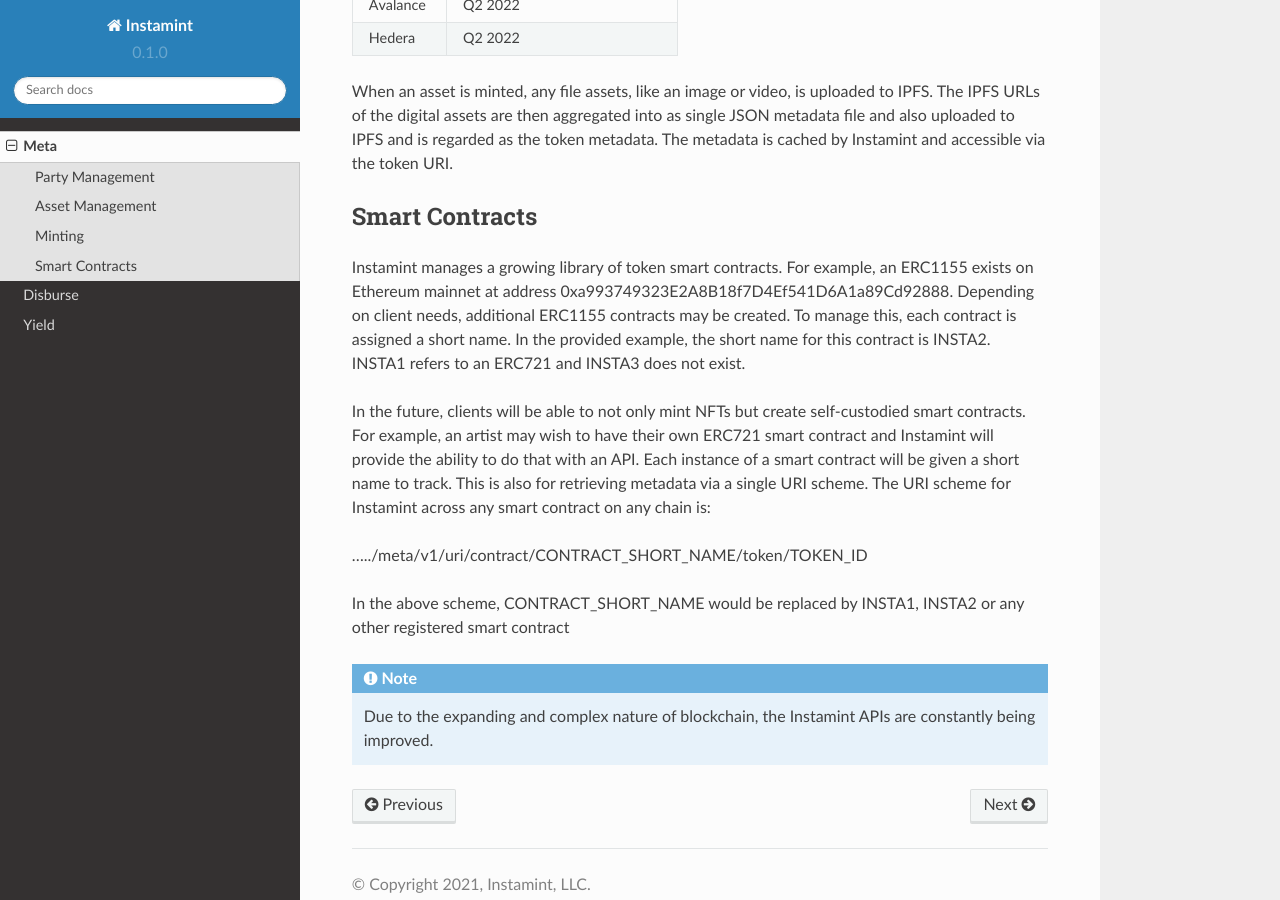
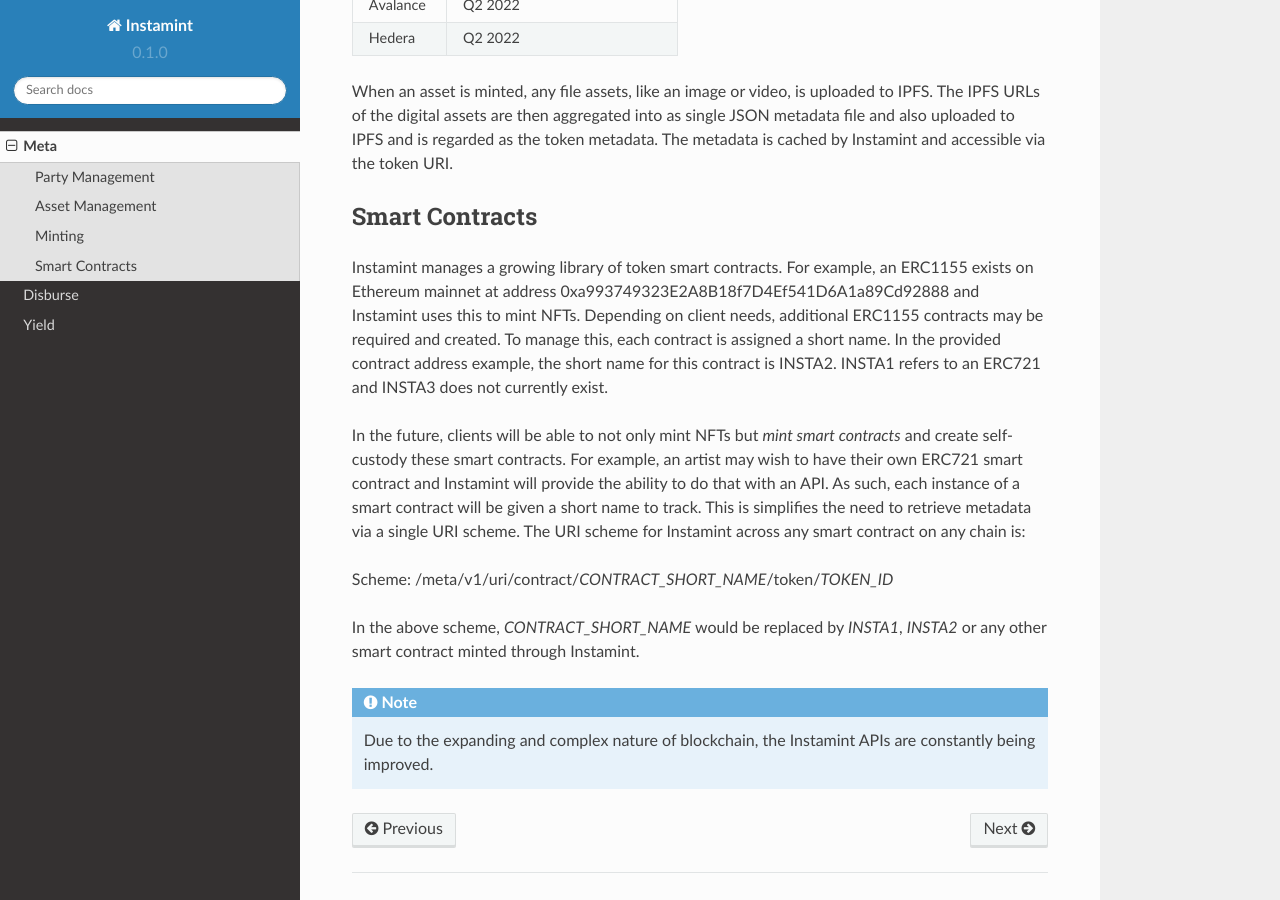
Before and after one commit to instamint/zzz-deprecated-docs, a Sphinx documentation site: the page built from docs/source/meta.rst, in a window 1280 px wide and 900 px high, scrolled down 1782 px. Built offline with Sphinx 7.4.7 and the Read the Docs theme 2.0.0, drawn with Linux system fonts in a browser that asks for light colours.

Commit message:
Update meta.rst

```diff
--- a/docs/source/meta.rst
+++ b/docs/source/meta.rst
@@ -88,13 +88,13 @@
 Smart Contracts
 -----------------
 
-Instamint manages a growing library of token smart contracts. For example, an ERC1155 exists on Ethereum mainnet at address 0xa993749323E2A8B18f7D4Ef541D6A1a89Cd92888. Depending on client needs, additional ERC1155 contracts may be created. To manage this, each contract is assigned a short name. In the provided example, the short name for this contract is INSTA2. INSTA1 refers to an ERC721 and INSTA3 does not exist.
+Instamint manages a growing library of token smart contracts. For example, an ERC1155 exists on Ethereum mainnet at address 0xa993749323E2A8B18f7D4Ef541D6A1a89Cd92888 and Instamint uses this to mint NFTs. Depending on client needs, additional ERC1155 contracts may be required and created. To manage this, each contract is assigned a short name. In the provided contract address example, the short name for this contract is INSTA2. INSTA1 refers to an ERC721 and INSTA3 does not currently exist.
 
-In the future, clients will be able to not only mint NFTs but create self-custodied smart contracts. For example, an artist may wish to have their own ERC721 smart contract and Instamint will provide the ability to do that with an API. Each instance of a smart contract will be given a short name to track. This is also for retrieving metadata via a single URI scheme. The URI scheme for Instamint across any smart contract on any chain is:
+In the future, clients will be able to not only mint NFTs but *mint smart contracts* and create self-custody these smart contracts. For example, an artist may wish to have their own ERC721 smart contract and Instamint will provide the ability to do that with an API. As such, each instance of a smart contract will be given a short name to track. This is simplifies the need to retrieve metadata via a single URI scheme. The URI scheme for Instamint across any smart contract on any chain is:
 
-...../meta/v1/uri/contract/CONTRACT_SHORT_NAME/token/TOKEN_ID
+Scheme: /meta/v1/uri/contract/*CONTRACT_SHORT_NAME*/token/*TOKEN_ID*
 
-In the above scheme, CONTRACT_SHORT_NAME would be replaced by INSTA1, INSTA2 or any other registered smart contract
+In the above scheme, *CONTRACT_SHORT_NAME* would be replaced by *INSTA1*, *INSTA2* or any other smart contract minted through Instamint.
 
 .. note::
 
```
